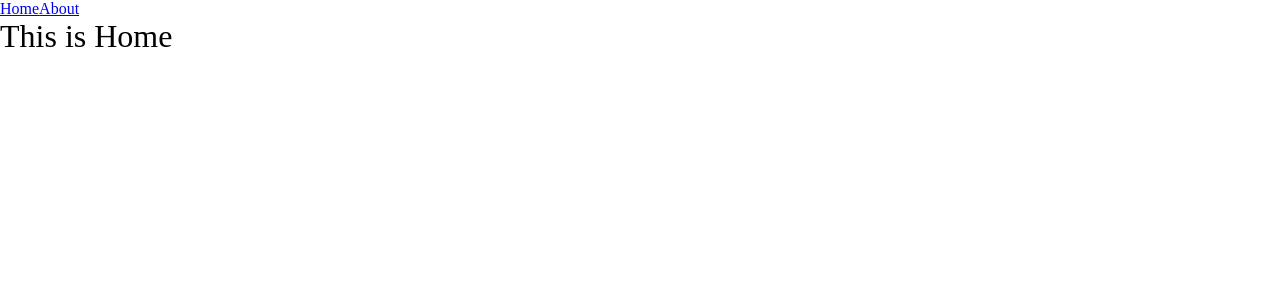
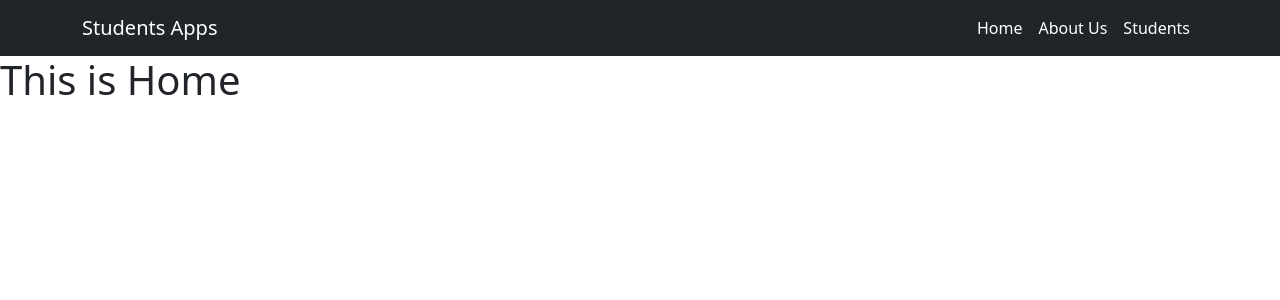
Before and after one commit to splitsploit/Siswa-RESTAPI-VueJS, a Vue app: page / in a window 1280 px wide. Shown: the top 300 px of the page. Built offline with nearby package versions, Linux system fonts and the light colour scheme.

Commit message:
setup routelink for page, fix navbar bootstrap

```diff
--- a/src/App.vue
+++ b/src/App.vue
@@ -6,9 +6,26 @@ import HelloWorld from './components/HelloWorld.vue'
 <template>
   <header>
     <div class="wrapper">
-      <nav>
-        <RouterLink to="/">Home</RouterLink>
-        <RouterLink to="/about">About</RouterLink>
+      <nav class="navbar navbar-expand-lg navbar-dark bg-dark">
+        <div class="container">
+          <RouterLink class="navbar-brand" to="/">Students Apps</RouterLink>
+          <button class="navbar-toggler" type="button" data-bs-toggle="collapse" data-bs-target="#navbarSupportedContent" aria-controls="navbarSupportedContent" aria-expanded="false" aria-label="Toggle navigation">
+            <span class="navbar-toggler-icon"></span>
+          </button>
+          <div class="collapse navbar-collapse" id="navbarSupportedContent">
+            <ul class="navbar-nav ms-auto mb-2 mb-lg-0">
+              <li class="nav-item">
+                <RouterLink class="nav-link active" aria-current="page" to="/">Home</RouterLink>
+              </li>
+              <li class="nav-item">
+                <RouterLink class="nav-link active" aria-current="page" to="/about">About Us</RouterLink>
+              </li>
+              <li class="nav-item">
+                <RouterLink class="nav-link active" aria-current="page" to="/students">Students</RouterLink>
+              </li>
+            </ul>
+          </div>
+        </div>
       </nav>
     </div>
   </header>
--- a/src/assets/main.css
+++ b/src/assets/main.css
@@ -1 +1,3 @@
 @import './base.css';
+
+@import 'bootstrap';
--- a/src/router/index.js
+++ b/src/router/index.js
@@ -1,5 +1,6 @@
 import { createRouter, createWebHistory } from 'vue-router'
 import HomeView from '../views/HomeView.vue'
+import StudentView from '../views/Students/View.vue'
 
 const router = createRouter({
   history: createWebHistory(import.meta.env.BASE_URL),
@@ -16,7 +17,12 @@ const router = createRouter({
       // this generates a separate chunk (About.[hash].js) for this route
       // which is lazy-loaded when the route is visited.
       component: () => import('../views/AboutView.vue')
-    }
+    },
+    {
+      path: '/students',
+      name: 'students',
+      component: StudentView
+    },
   ]
 })
 
--- /dev/null
+++ b/src/views/Students/View.vue
@@ -0,0 +1,5 @@
+<template>
+    <main>
+        <h1>This is student page</h1>
+    </main>
+</template>
```
